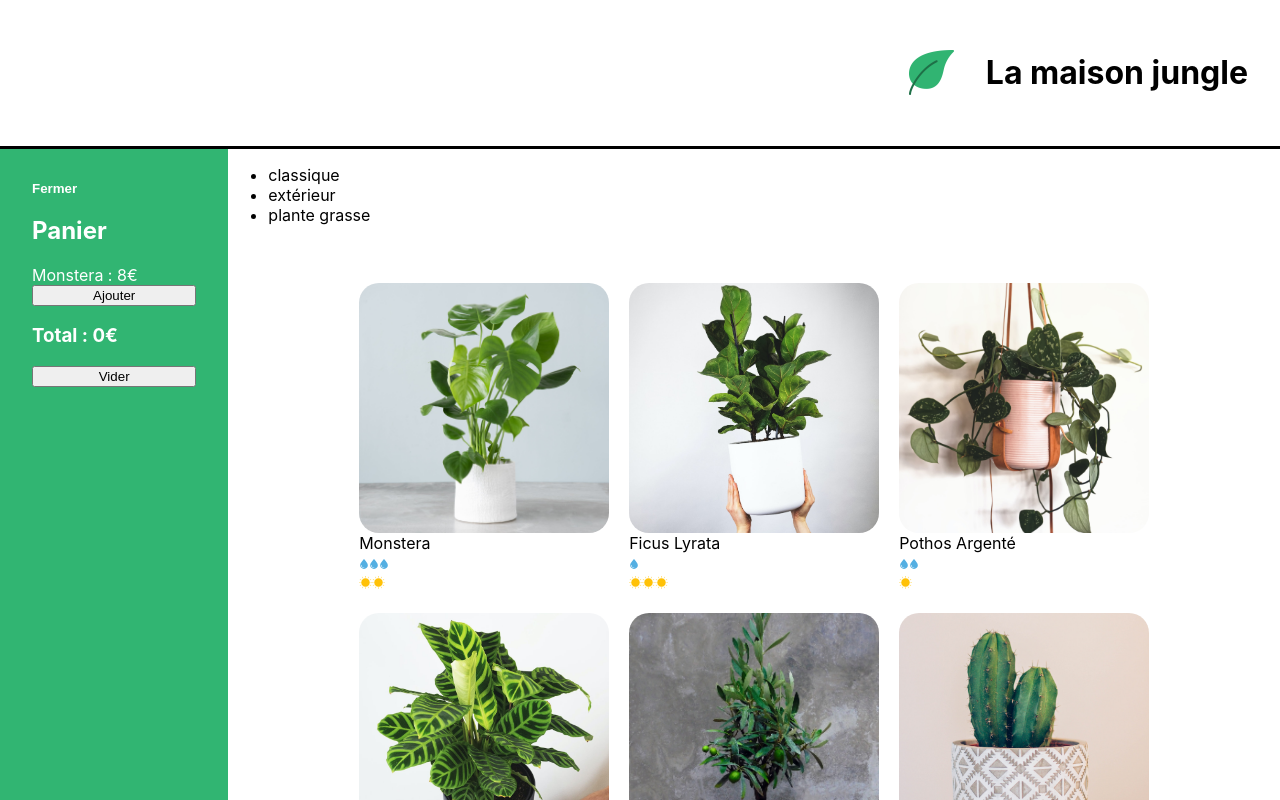
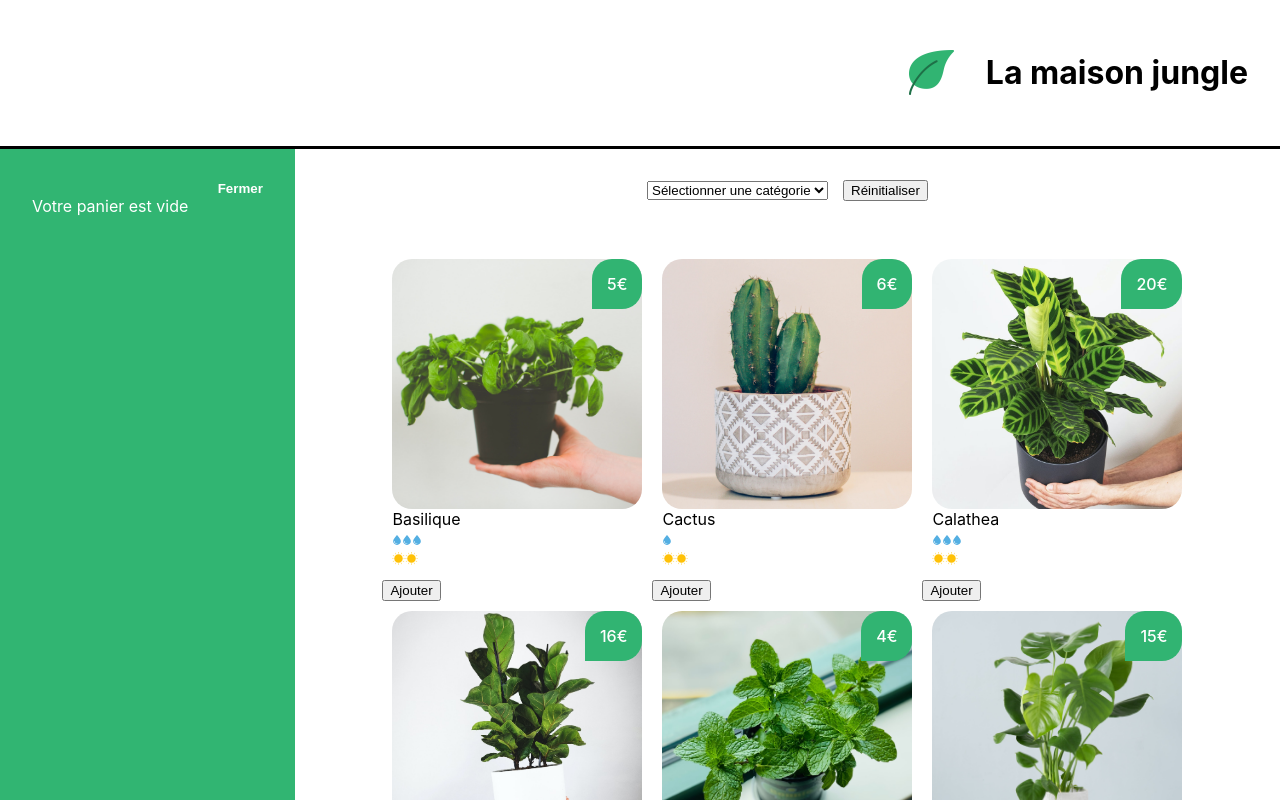
Before and after one commit to gobwah/the-jungle-house, a React (Create React App) app: page / in a window 1280 px wide. Shown: the top 800 px of the page. Built offline with nearby package versions, Linux system fonts and the light colour scheme.

Commit message:
share states among components

```diff
--- a/src/components/App.js
+++ b/src/components/App.js
@@ -3,9 +3,12 @@ import logo from '../assets/logo.png'
 import Cart from './Cart'
 import Footer from './Footer'
 import ShoppingList from './ShoppingList'
+import { useState } from 'react'
 import '../styles/Layout.css'
 
 function App() {
+    const [cart, updateCart] = useState([])
+
 	return (
 		<div>
 			<Banner>
@@ -13,8 +16,8 @@ function App() {
 				<h1 className='tjh-title'>La maison jungle</h1>
 			</Banner>
 			<div className='tjh-layout-inner'>
-				<Cart />
-				<ShoppingList />
+				<Cart cart={cart} updateCart={updateCart} />
+				<ShoppingList cart={cart} updateCart={updateCart} />
 			</div>
 			<Footer />
 		</div>
--- a/src/components/Cart.js
+++ b/src/components/Cart.js
@@ -1,11 +1,12 @@
 import { useState } from 'react'
 import '../styles/Cart.css'
 
-function Cart() {
-	const monsteraPrice = 8
-	const [cart, updateCart] = useState(0)
+function Cart({ cart, updateCart }) {
 	const [isOpen, setIsOpen] = useState(true)
-
+	const total = cart.reduce(
+		(acc, plantType) => acc + plantType.amount * plantType.price,
+		0
+	)
 	return isOpen ? (
 		<div className='tjh-cart'>
 			<button
@@ -14,11 +15,22 @@ function Cart() {
 			>
 				Fermer
 			</button>
-			<h2>Panier</h2>
-			<div>Monstera : {monsteraPrice}€</div>
-			<button onClick={() => updateCart(cart + 1)}>Ajouter</button>
-			<h3>Total : {monsteraPrice * cart}€</h3>
-			<button onClick={() => updateCart(0)}>Vider</button>
+			{cart.length > 0 ? (
+				<div>
+					<h2>Panier</h2>
+					<ul>
+						{cart.map(({ name, price, amount }, index) => (
+							<div key={`${name}-${index}`}>
+								{name} {price}€ x {amount}
+							</div>
+						))}
+					</ul>
+					<h3>Total :{total}€</h3>
+					<button onClick={() => updateCart([])}>Vider le panier</button>
+				</div>
+			) : (
+				<div>Votre panier est vide</div>
+			)}
 		</div>
 	) : (
 		<div className='tjh-cart-closed'>
--- /dev/null
+++ b/src/components/Categories.js
@@ -0,0 +1,17 @@
+import '../styles/Categories.css'
+
+function Categories({ categories, categoryFilter, setCategoryFilter }) {
+    return (
+        <div className='tjh-categories'>
+            <select className='tjh-categories-select' value={categoryFilter} onChange={(e) => setCategoryFilter(e.target.value)}>
+                <option value=''>Sélectionner une catégorie</option>
+                {categories.sort().map((category, index) => (
+                    <option key={`${category}-${index}`} value={category}>{category}</option>
+                ))}
+            </select>
+            <button onClick={() => setCategoryFilter('')}>Réinitialiser</button>
+        </div>
+    );
+}
+
+export default Categories;
--- a/src/components/PlantItem.js
+++ b/src/components/PlantItem.js
@@ -1,21 +1,22 @@
+import CareScale from './CareScale'
 import '../styles/PlantItem.css'
-import CareScale from './CareScale';
 
 function handleClick(plantName) {
-    alert(`Vous voulez acheter 1 ${plantName} ? Très bon choix 🌱✨`)
+	alert(`Vous voulez acheter 1 ${plantName}? Très bon choix 🌱✨`)
 }
 
-function PlantItem({ name, cover, light, water }) {
+function PlantItem({ cover, name, water, light, price }) {
 	return (
-        <li className='tjh-plant-item' onClick={() =>  handleClick }>
-            <img className='tjh-plant-item-cover' src={cover} alt={`${name} cover`}/>
+		<li className='tjh-plant-item' onClick={() => handleClick}>
+			<span className='tjh-plant-item-price'>{price}€</span>
+			<img className='tjh-plant-item-cover' src={cover} alt={`${name} cover`} />
 			{name}
 			<div>
 				<CareScale careType='water' scaleValue={water} />
 				<CareScale careType='light' scaleValue={light} />
 			</div>
 		</li>
-    );
+	)
 }
 
-export default PlantItem;
+export default PlantItem
--- a/src/components/ShoppingList.js
+++ b/src/components/ShoppingList.js
@@ -1,31 +1,56 @@
 import { plantList } from '../data/plantList'
 import PlantItem from './PlantItem'
+import Categories from "./Categories";
 import '../styles/ShoppingList.css'
+import { useState } from 'react'
 
-function ShoppingList() {
-	const categories = plantList.reduce(
-		(acc, plant) =>
-			acc.includes(plant.category) ? acc : acc.concat(plant.category),
-		[]
+function ShoppingList({ cart, updateCart }) {
+	const [categoryFilter, setCategoryFilter] = useState('');
+
+	function addToCart(name, price) {
+		const currentPlantSaved = cart.find((plant) => plant.name === name)
+		if (currentPlantSaved) {
+			const cartFilteredCurrentPlant = cart.filter(
+				(plant) => plant.name !== name
 			)
+			updateCart([
+				...cartFilteredCurrentPlant,
+				{ name, price, amount: currentPlantSaved.amount + 1 }
+			])
+		} else {
+			updateCart([...cart, { name, price, amount: 1 }])
+		}
+	}
+
+	const filteredPlantList = categoryFilter.trim() ?
+		plantList.filter(plant => plant.category === categoryFilter)
+		:
+		plantList;
+
+	const categories = plantList
+		.reduce((acc, plant) => acc.includes(plant.category) ? acc : acc.concat(plant.category), []);
 
 	return (
 		<div className='tjh-shopping-list'>
-			<ul>
-				{categories.map((cat) => (
-					<li key={cat}>{cat}</li>
-				))}
-			</ul>
+			<Categories categories={categories} categoryFilter={categoryFilter} setCategoryFilter={setCategoryFilter} />
 			<ul className='tjh-plant-list'>
-				{plantList.map(({ id, cover, name, water, light }) => (
+				{filteredPlantList
+					.sort((plant1, plant2) => plant1.name.localeCompare(plant2.name))
+					.map(
+						({ id, cover, name, water, light, price }) => (
+							<div key={id}>
 								<PlantItem
-						key={id}
 									cover={cover}
 									name={name}
 									water={water}
 									light={light}
+									price={price}
 								/>
-				))}
+								<button onClick={() => addToCart(name, price)}>Ajouter</button>
+							</div>
+						)
+					)
+				}
 			</ul>
 		</div>
 	)
--- a/src/data/plantList.js
+++ b/src/data/plantList.js
@@ -15,7 +15,8 @@ export const plantList = [
 		id: '1ed',
 		light: 2,
 		water: 3,
-		cover: monstera
+		cover: monstera,
+		price: 15
 	},
 	{
 		name: 'ficus lyrata',
@@ -23,7 +24,8 @@ export const plantList = [
 		id: '2ab',
 		light: 3,
 		water: 1,
-		cover: lyrata
+		cover: lyrata,
+		price: 16
 	},
 
 	{
@@ -32,7 +34,9 @@ export const plantList = [
 		id: '3sd',
 		light: 1,
 		water: 2,
-		cover: pothos
+		cover: pothos,
+
+		price: 9
 	},
 	{
 		name: 'calathea',
@@ -40,7 +44,9 @@ export const plantList = [
 		id: '4kk',
 		light: 2,
 		water: 3,
-		cover: calathea
+		cover: calathea,
+
+		price: 20
 	},
 	{
 		name: 'olivier',
@@ -48,7 +54,8 @@ export const plantList = [
 		id: '5pl',
 		light: 3,
 		water: 1,
-		cover: olivier
+		cover: olivier,
+		price: 25
 	},
 
 	{
@@ -57,7 +64,8 @@ export const plantList = [
 		id: '8fp',
 		light: 2,
 		water: 1,
-		cover: cactus
+		cover: cactus,
+		price: 6
 	},
 	{
 		name: 'basilique',
@@ -65,7 +73,8 @@ export const plantList = [
 		id: '7ie',
 		light: 2,
 		water: 3,
-		cover: basil
+		cover: basil,
+		price: 5
 	},
 	{
 		name: 'succulente',
@@ -73,7 +82,8 @@ export const plantList = [
 		id: '9vn',
 		light: 2,
 		water: 1,
-		cover: succulent
+		cover: succulent,
+		price: 8
 	},
 
 	{
@@ -82,6 +92,7 @@ export const plantList = [
 		id: '6uo',
 		light: 2,
 		water: 2,
-		cover: mint
+		cover: mint,
+		price: 4
 	}
 ]
--- a/src/styles/Cart.css
+++ b/src/styles/Cart.css
@@ -5,7 +5,7 @@
 	display: flex;
 	flex-direction: column;
 	justify-content: flex-start;
-	width: 200px;
+	width: 300px;
 }
 
 .tjh-cart-add-button {
@@ -22,11 +22,12 @@
 	align-self: self-start;
 	padding: 0;
 	color: white;
+	align-self: flex-end;
 }
 
 .tjh-cart-closed {
 	padding: 32px;
-	width: 200px;
+	width: 300px;
 }
 
 .tjh-cart-closed > button {
--- /dev/null
+++ b/src/styles/Categories.css
@@ -0,0 +1,8 @@
+.tjh-categories {
+	text-align: center;
+	padding-top: 30px;
+}
+
+.tjh-categories-select {
+	margin-right: 15px;
+}
--- a/src/styles/PlantItem.css
+++ b/src/styles/PlantItem.css
@@ -12,4 +12,16 @@
 	justify-content: center;
 	flex-direction: column;
 	text-transform: capitalize;
+	position: relative;
 }
+
+.tjh-plant-item-price {
+	position: absolute;
+	border-radius: 20px 20px 20px 0;
+	background-color: #31b472;
+	color: white;
+	padding: 15px;
+	right: 0;
+	top: 0;
+	font-weight: 500;
+}
```
Lines whose indentation alone changed are shown as unchanged.
